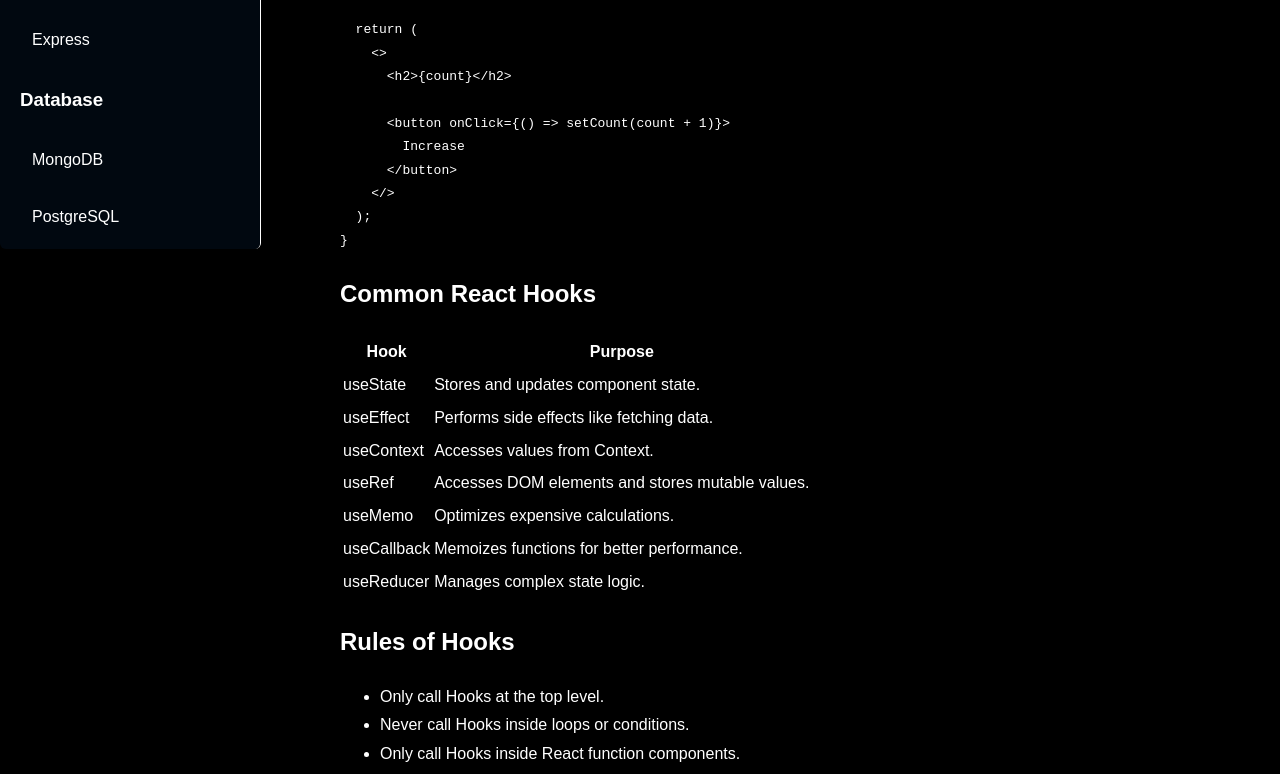
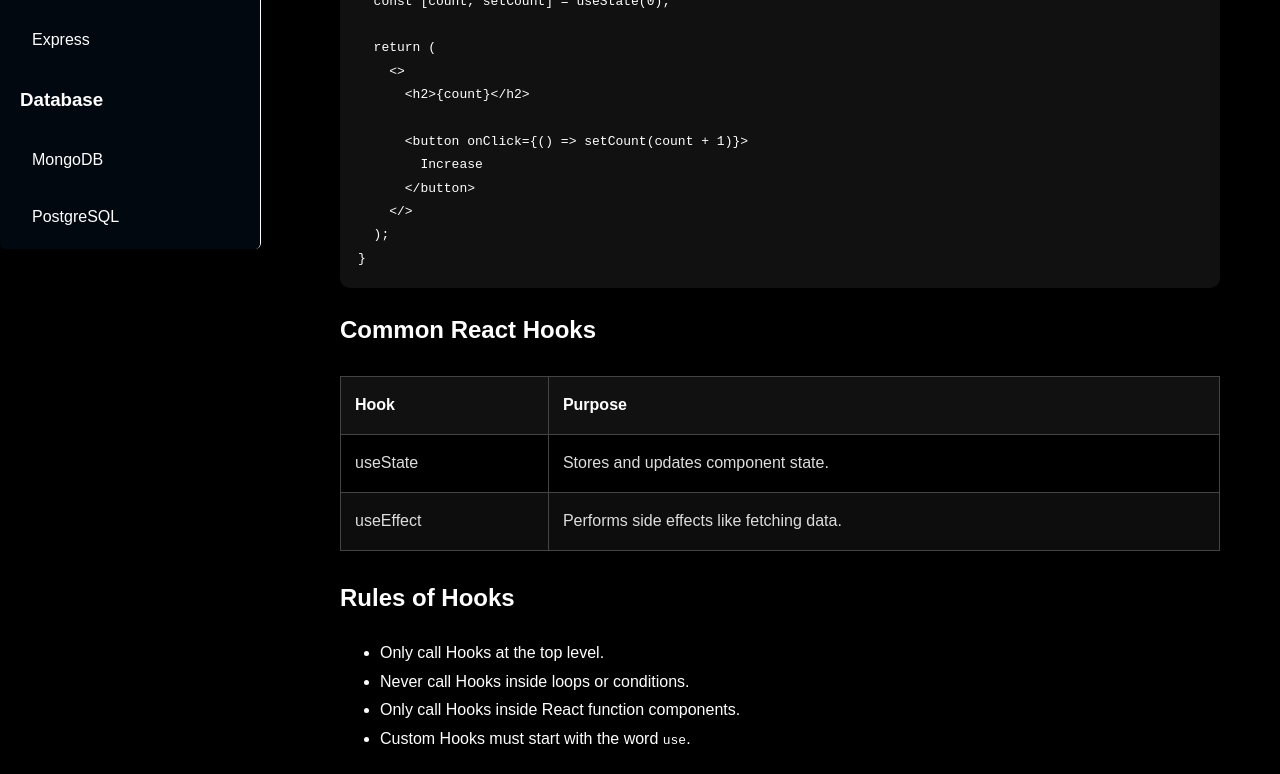
Before and after one commit to asmitbiswas/Project-Next-JS, a Next.js app in the folder app/: page /React/Hookss in a window 1280 px wide. Shown: the part 591-1365 px from the top of the page. Built offline with nearby package versions, Linux system fonts and the light colour scheme.

Commit message:
COmpleted hooks page

```diff
--- a/app/app/(categories)/React/(ReactTopics)/Hookss/page.tsx
+++ b/app/app/(categories)/React/(ReactTopics)/Hookss/page.tsx
@@ -25,7 +25,14 @@ export default function ReactHooks() {
 
                 <h2>Basic Example</h2>
 
-        <pre>
+                <pre
+                    style={{
+                        background: "#111",
+                        overflowX: "auto",
+                        borderRadius: "10px",
+                        padding: "18px"
+                    }}
+                >
                     {`import { useState } from "react";
 
 function Counter() {
@@ -46,50 +53,90 @@ function Counter() {
 
                 <h2>Common React Hooks</h2>
 
-        <table>
+                <table
+                    style={{
+                        width: "100%",
+                        borderCollapse: "collapse",
+                        margin: "25px 0",
+                        border: "1px solid #444",
+                    }}
+                >
                     <tbody>
                         <tr>
-              <th>Hook</th>
-              <th>Purpose</th>
+                            <th
+                                style={{
+                                    background: "#111",
+                                    color: "#fff",
+                                    padding: "14px",
+                                    border: "1px solid #444",
+                                    textAlign: "left",
+                                }}
+                            >
+                                Hook
+                            </th>
+
+                            <th
+                                style={{
+                                    background: "#111",
+                                    color: "#fff",
+                                    padding: "14px",
+                                    border: "1px solid #444",
+                                    textAlign: "left",
+                                }}
+                            >
+                                Purpose
+                            </th>
                         </tr>
 
                         <tr>
-              <td>useState</td>
-              <td>Stores and updates component state.</td>
+                            <td
+                                style={{
+                                    padding: "14px",
+                                    border: "1px solid #444",
+                                    color: "#ddd",
+                                }}
+                            >
+                                useState
+                            </td>
+
+                            <td
+                                style={{
+                                    padding: "14px",
+                                    border: "1px solid #444",
+                                    color: "#ddd",
+                                }}
+                            >
+                                Stores and updates component state.
+                            </td>
                         </tr>
 
-            <tr>
-              <td>useEffect</td>
-              <td>Performs side effects like fetching data.</td>
-            </tr>
+                        <tr
+                            style={{
+                                background: "#0d0d0d",
+                            }}
+                        >
+                            <td
+                                style={{
+                                    padding: "14px",
+                                    border: "1px solid #444",
+                                    color: "#ddd",
+                                }}
+                            >
+                                useEffect
+                            </td>
 
-            <tr>
-              <td>useContext</td>
-              <td>Accesses values from Context.</td>
-            </tr>
-
-            <tr>
-              <td>useRef</td>
-              <td>Accesses DOM elements and stores mutable values.</td>
-            </tr>
-
-            <tr>
-              <td>useMemo</td>
-              <td>Optimizes expensive calculations.</td>
-            </tr>
-
-            <tr>
-              <td>useCallback</td>
-              <td>Memoizes functions for better performance.</td>
-            </tr>
-
-            <tr>
-              <td>useReducer</td>
-              <td>Manages complex state logic.</td>
+                            <td
+                                style={{
+                                    padding: "14px",
+                                    border: "1px solid #444",
+                                    color: "#ddd",
+                                }}
+                            >
+                                Performs side effects like fetching data.
+                            </td>
                         </tr>
                     </tbody>
                 </table>
-
                 <h2>Rules of Hooks</h2>
 
                 <ul>
```
Also changed, not shown: app/app/(categories)/React/(ReactTopics)/State/page.tsx (+8 -1 lines). Lines whose indentation alone changed are shown as unchanged.
